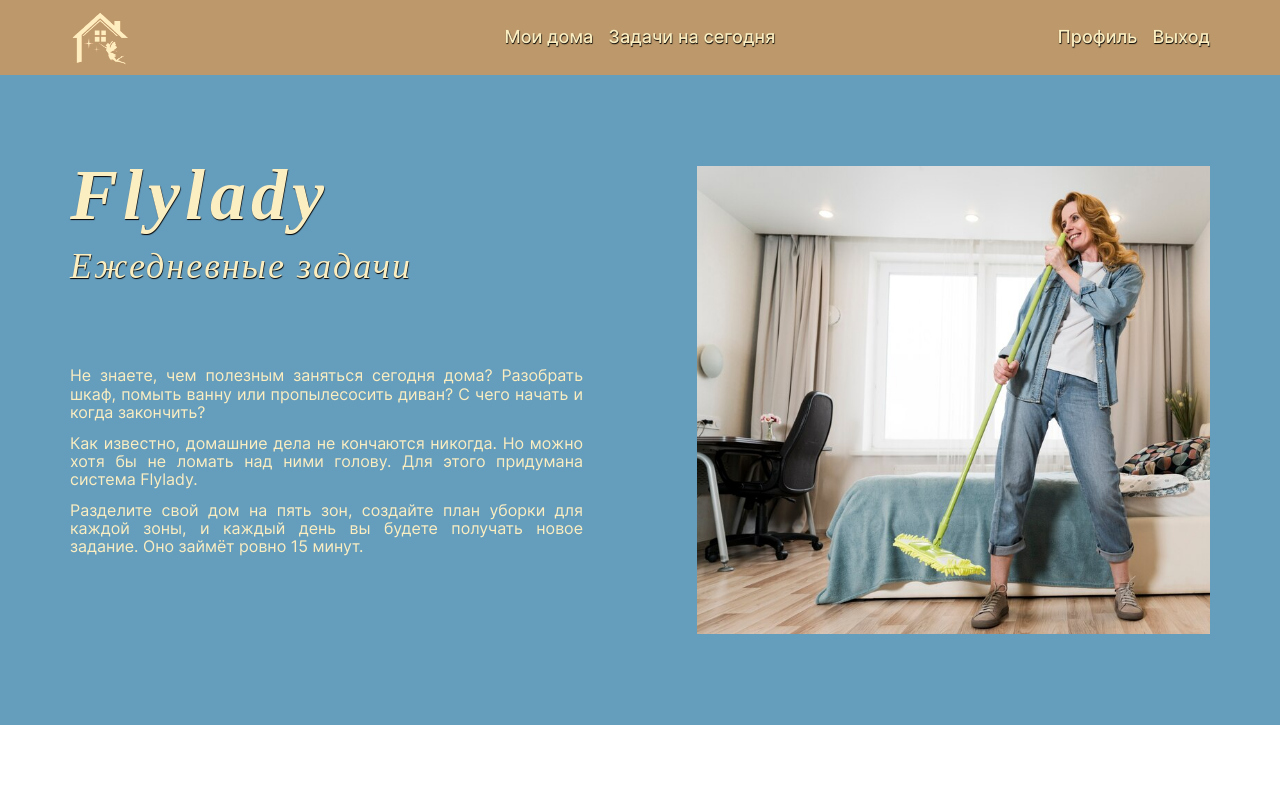
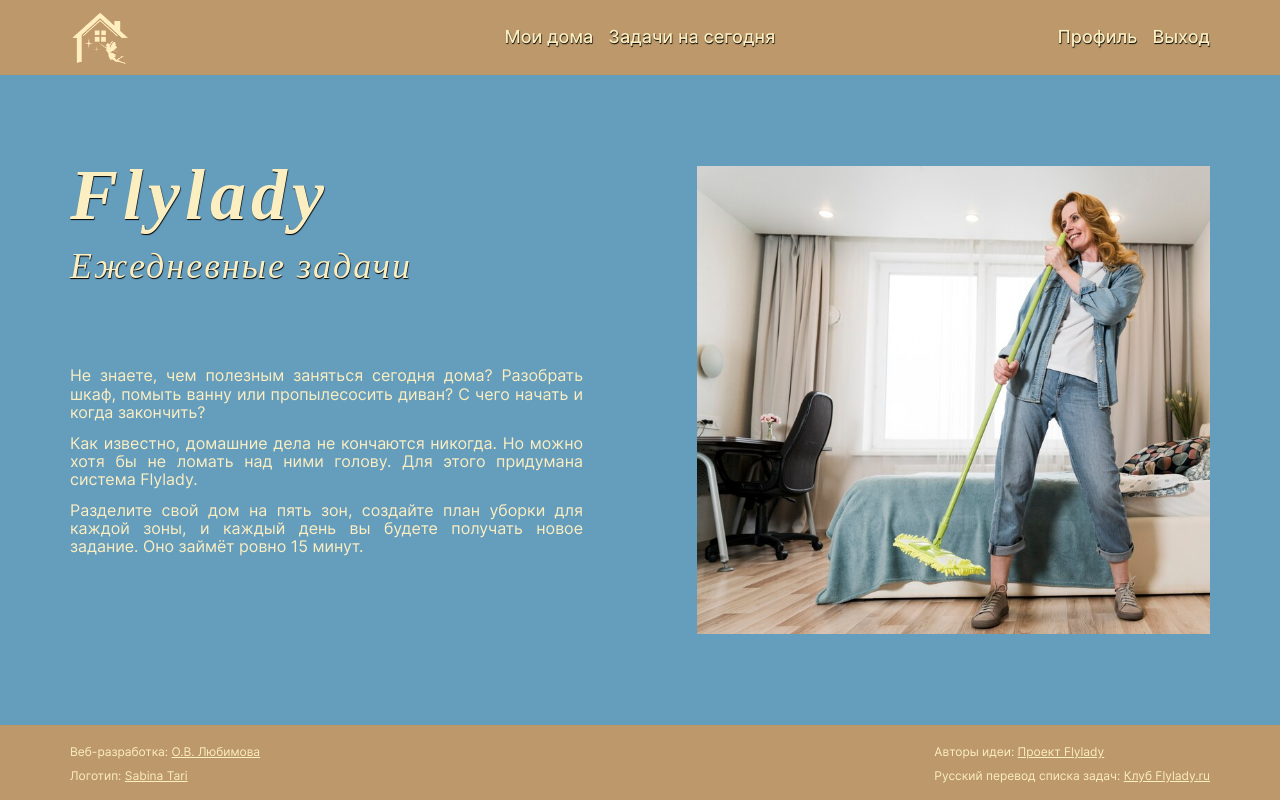
Before and after one commit to Aelia5/flylady-frontend, a React (Create React App) app: page / in a window 1280 px wide. Built offline with nearby package versions, Linux system fonts and the light colour scheme.

Commit message:
Сверстать подвал

```diff
--- a/src/components/App/App.js
+++ b/src/components/App/App.js
@@ -9,6 +9,7 @@
 } from "react-router-dom";
 import Header from "../Header/Header";
 import Main from "../Main/Main";
+import Footer from "../Footer/Footer";
 
 function App() {
   const [loggedIn, setLoggedIn] = React.useState(
@@ -25,6 +26,7 @@
             <>
               <Header loggedIn={loggedIn} />
               <Main />
+              <Footer />
             </>
           }
         />
--- /dev/null
+++ b/src/components/Footer/Footer.css
@@ -0,0 +1,68 @@
+.footer {
+    display: flex;
+    flex-direction: row;
+    justify-content: space-between;
+    margin: 0;
+    padding: 20px calc((100vw - 1140px) / 2);
+    width: 100%;
+    height: 75px;
+    background-color: #bc986a;
+    box-sizing: border-box;
+  }
+
+  .footer__list {
+    display: flex;
+    flex-direction: column;
+    gap: 10px;
+    margin: 0;
+    padding: 0;
+  }
+
+  .footer__list-item {
+    margin: 0;
+    padding: 0;
+    list-style-type: none;
+    color: #fbeec1;
+    font-weight: 200;
+    font-size: 12px;
+  }
+
+  .footer__link {
+    color: #fbeec1;
+    cursor: pointer;
+  }
+
+  .footer__link:hover {
+    opacity: 0.8;
+    }
+
+@media screen and (max-width: 1280px) {
+    .footer {
+        padding-left: 70px;
+        padding-right: 70px;
+      }
+    }
+
+@media screen and (max-width: 768px) {
+    .footer {
+        padding-left: 30px;
+        padding-right: 30px;
+    }
+}
+
+@media screen and (max-width: 600px) {
+    .footer {
+        padding-top: 8px;
+        padding-bottom: 10px;
+        flex-direction: column;
+        justify-content: start;
+        gap: 4px
+    }
+
+    .footer__list {
+        gap: 4px;
+    }
+    .footer__list-item {
+        font-size: 10px;
+    }
+}
--- /dev/null
+++ b/src/components/Footer/Footer.js
@@ -0,0 +1,58 @@
+import "./Footer.css";
+
+function Footer() {
+  return (
+    <footer className="footer">
+      <li className="footer__list">
+        <ul className="footer__list-item">
+          Веб-разработка:{" "}
+          <a
+            href="https://github.com/Aelia5"
+            className="footer__link"
+            target="_blank"
+            rel="noreferrer"
+          >
+            О.В. Любимова
+          </a>
+        </ul>
+        <ul className="footer__list-item">
+          Логотип:{" "}
+          <a
+            href="https://www.artstation.com/sabinatariverdieva2"
+            className="footer__link"
+            target="_blank"
+            rel="noreferrer"
+          >
+            Sabina Tari
+          </a>
+        </ul>
+      </li>
+      <li className="footer__list">
+        <ul className="footer__list-item">
+          Авторы идеи:{" "}
+          <a
+            href="http://flylady.net/"
+            className="footer__link"
+            target="_blank"
+            rel="noreferrer"
+          >
+            Проект Flylady
+          </a>
+        </ul>
+        <ul className="footer__list-item">
+          Русский перевод списка задач:{" "}
+          <a
+            href="https://www.flylady.ru/bases/1086/"
+            className="footer__link"
+            target="_blank"
+            rel="noreferrer"
+          >
+            Клуб Flylady.ru
+          </a>
+        </ul>
+      </li>
+    </footer>
+  );
+}
+
+export default Footer;
--- a/src/components/Main/Main.css
+++ b/src/components/Main/Main.css
@@ -92,5 +92,6 @@
     .main {
         padding-left: 30px;
         padding-right: 30px;
+        padding-bottom: 20px;
     }
 }
```
